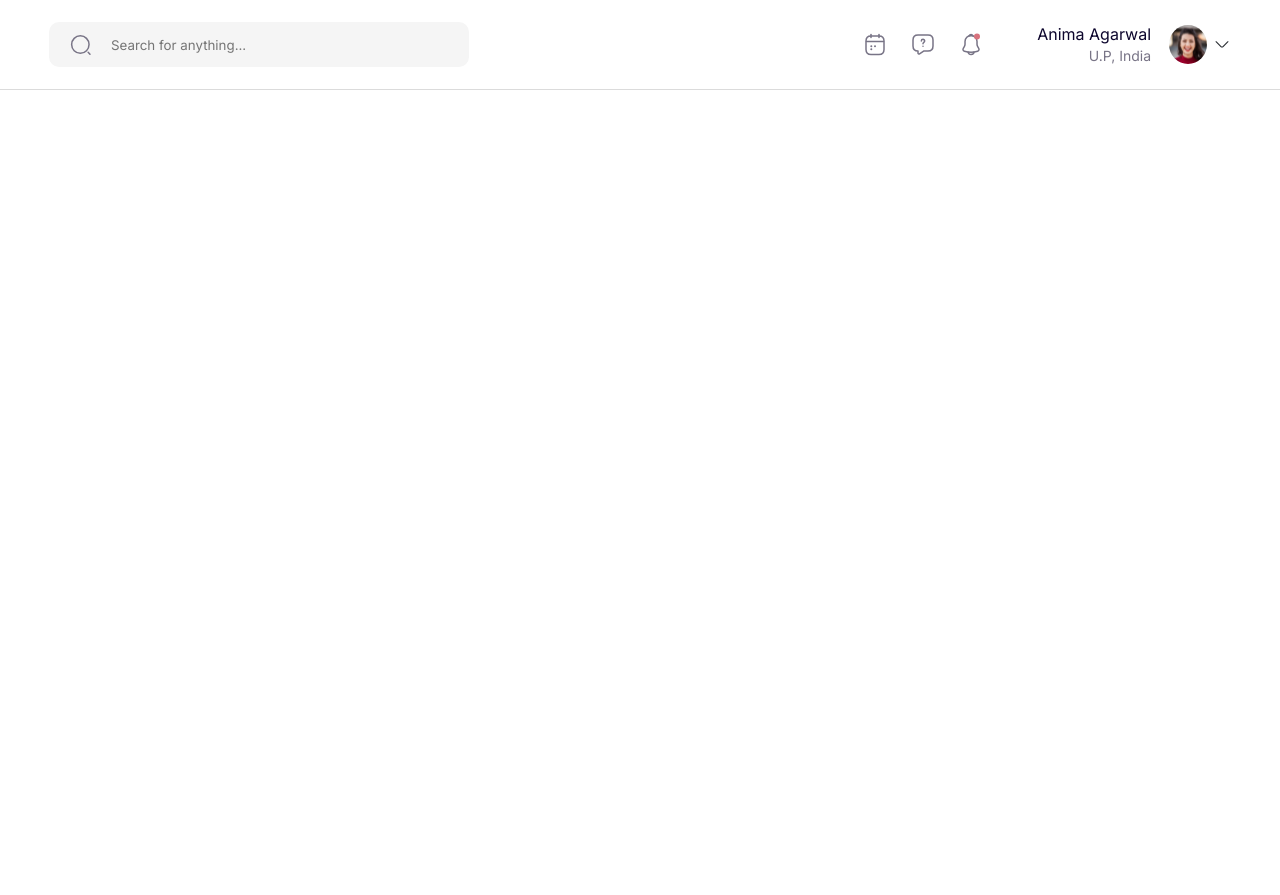
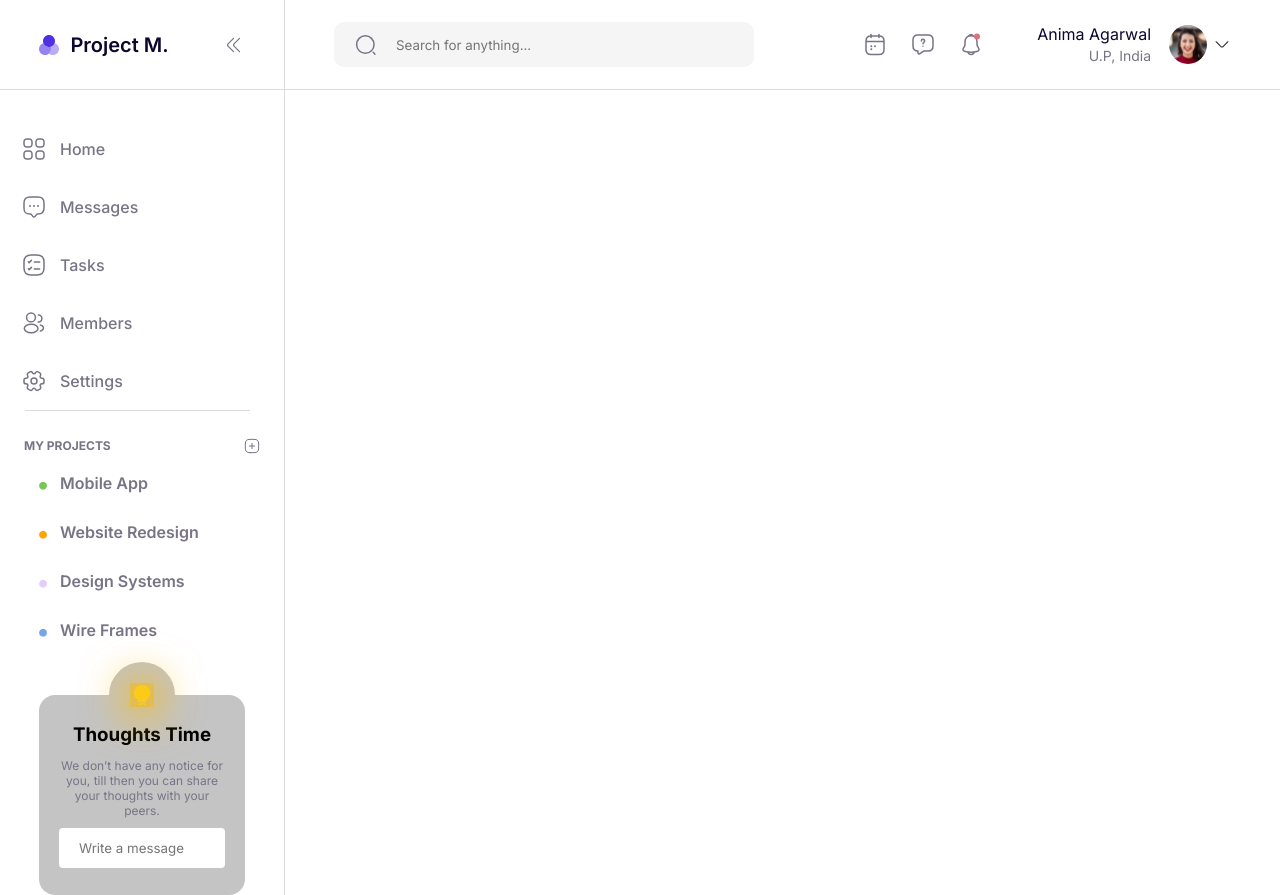
Before and after one commit to RohithVY/kanban-react-project, a React (Vite) app: page / in a window 1280 px wide. Before the commit the page ends 800 px from the top, so only its background shows below. Built offline with nearby package versions, Linux system fonts and the light colour scheme.

Commit message:
Updated Asidebar with styles

```diff
--- a/App.js
+++ b/App.js
@@ -1,15 +1,19 @@
 import React from "react";
 import ReactDOM from "react-dom/client";
-import './styles.css'
+import "./styles.css";
 import NavigationHeader from "./components/NavigationHeader";
+import SideMenuBar from "./components/SideMenuBar";
 
 const App = () => {
-    return(
-        <div id="app">
-            <NavigationHeader />
-        </div>
-    );
-}
+  return (
+    <span id="app">
+      <SideMenuBar />
+      <div className="body__container">
+        <NavigationHeader />
+      </div>
+    </span>
+  );
+};
 
 const root = ReactDOM.createRoot(document.getElementById("root"));
 
--- a/components/NavigationHeader.js
+++ b/components/NavigationHeader.js
@@ -1,5 +1,4 @@
 import React from "react";
-import logo from "../assets/logo.svg";
 import search from "../assets/search.svg";
 import navicons from "../assets/navicons.svg";
 import user from "../assets/user.svg";
@@ -9,10 +8,7 @@ import './styles/nav_styles.css'
 const NavigationHeader = () => {
   return (
     <div className="nav__wrapper">
-      {/* <span className="logo__wrapper">
-        <img src={logo} alt="logo" />
-        <h1>Project M.</h1>
-      </span> */}
+
       <span className="nav__searchwrapper">
         <img src={search} alt="search__icon" />
         <input
--- /dev/null
+++ b/components/Notification.js
@@ -0,0 +1,22 @@
+import React from "react";
+import lamp from "../assets/lamp.png";
+
+const Notification = () => {
+  return (
+    <div className="notice__container">
+      <div className="lamp">
+        <img src={lamp} alt="lamp" className="lampimage"/>
+      </div>
+      <div className="notice__box">
+        <h3 className="notice_header">Thoughts Time</h3>
+        <p className="notice__para">
+          We don’t have any notice for you, till then you can share your
+          thoughts with your peers.
+        </p>
+        <input type="text" className="notice__input" placeholder="Write a message"/>
+      </div>
+    </div>
+  );
+};
+
+export default Notification;
--- /dev/null
+++ b/components/SideMenuBar.js
@@ -0,0 +1,76 @@
+import React from "react";
+import "./styles/menustyles.css";
+import logo from "../assets/logo.svg";
+import home from "../assets/home.svg";
+import leftarrow from "../assets/leftarrow.svg";
+import tasks from "../assets/tasks.svg";
+import message from "../assets/message.svg";
+import profile from "../assets/profile.svg";
+import setting from "../assets/setting.svg";
+import addsquare from "../assets/addsquare.svg";
+import threedots from "../assets/threedots.svg";
+import Notification from "./Notification.js";
+
+const SideMenuBar = () => {
+  return (
+    <aside className="menu__container">
+      <span className="logo__wrapper">
+        <img src={logo} alt="logo" />
+        <h1>Project M.</h1>
+        <img src={leftarrow} alt="leftarrow" className="menu__leftarrow" />
+      </span>
+      <div className="toggle__menu">
+        <span className="menu__item">
+          <img src={home} alt="home" className="each__icon" />
+          <span className="each__itemname">home</span>
+        </span>
+        <span className="menu__item">
+          <img src={message} alt="message" className="each__icon" />
+          <span className="each__itemname">messages</span>
+        </span>
+        <span className="menu__item">
+          <img src={tasks} alt="tasks" className="each__icon" />
+          <span className="each__itemname">tasks</span>
+        </span>
+        <span className="menu__item">
+          <img src={profile} alt="user" className="each__icon" />
+          <span className="each__itemname">Members</span>
+        </span>
+        <span className="menu__item">
+          <img src={setting} alt="setting" className="each__icon" />
+          <span className="each__itemname">settings</span>
+        </span>
+        <span className="menu__border"></span>
+      </div>
+      <div className="menu__projects">
+        <div className="project__header">
+          <h3 className="project__title">My Projects</h3>
+          <img src={addsquare} alt="addsquare" />
+        </div>
+        <div className="project__items">
+          <span className="project__dot green">&bull;</span>
+          <span className="project__type">Mobile App</span>
+          <img src={threedots} alt="threedots" className="threedots" />
+        </div>
+        <div className="project__items">
+          <span className="project__dot orange">&bull;</span>
+          <span className="project__type">Website Redesign</span>
+          <img src={threedots} alt="threedots" className="threedots" />
+        </div>
+        <div className="project__items">
+          <span className="project__dot lightpurple">&bull;</span>
+          <span className="project__type">Design Systems</span>
+          <img src={threedots} alt="threedots" className="threedots" />
+        </div>
+        <div className="project__items">
+          <span className="project__dot blue">&bull;</span>
+          <span className="project__type">Wire Frames</span>
+          <img src={threedots} alt="threedots" className="threedots" />
+        </div>
+      </div>
+      <Notification />
+    </aside>
+  );
+};
+
+export default SideMenuBar;
--- /dev/null
+++ b/components/styles/menustyles.css
@@ -0,0 +1,204 @@
+@import url("https://fonts.googleapis.com/css2?family=Inter:wght@300;400;500;600;700&display=swap");
+
+/* Aside */
+.menu__container {
+  position: sticky;
+  float: left;
+  height: 100%;
+  width: 285px;
+  border-right: 1px solid #dbdbdb;
+}
+
+.logo__wrapper {
+  display: flex;
+  height: 90px;
+  border-bottom: 1px solid #dbdbdb;
+  justify-content: center;
+  align-items: center;
+  /* flex-direction: column; */
+}
+
+.logo__wrapper > h1 {
+  font-weight: 600;
+  font-size: 20px;
+  line-height: 24px;
+  color: #0d062d;
+  margin-left: 9px;
+}
+
+.toggle__menu {
+  display: flex;
+  flex-direction: column;
+  margin-top: 30px;
+}
+
+.menu__item {
+  margin: 17px 22px;
+  display: flex;
+  align-items: center;
+  text-transform: capitalize;
+  color: #787486;
+}
+
+.each__itemname {
+  width: 46px;
+  height: 19px;
+  font-weight: 500;
+  font-size: 16px;
+  line-height: 19px;
+  margin-left: 14px;
+}
+
+.menu__border {
+  height: 1px;
+  width: 225px;
+  border-bottom: 1px solid #dbdbdb;
+  margin-left: 25px;
+}
+
+.menu__leftarrow {
+  margin-left: 52px;
+}
+
+.menu__projects {
+  margin: 27px 24px;
+}
+
+.project__items:nth-child(1) {
+  margin-top: 20px;
+}
+
+.project__title {
+  font-weight: 700;
+  font-size: 12px;
+  line-height: 15px;
+  text-transform: uppercase;
+  color: #787486;
+}
+
+.project__items {
+  display: flex;
+  align-items: center;
+  margin: 10px 0;
+  border-radius: 6px;
+  height: 39px;
+}
+
+.project__items:hover {
+  background: rgba(80, 48, 229, 0.08);
+}
+
+.project__items:hover > .project__type {
+  color: #0d062d;
+}
+
+.project__header {
+  display: flex;
+  justify-content: space-between;
+}
+.project__dot {
+  margin: 0 12px;
+  width: 8px;
+  font-size: 25px;
+}
+
+.green {
+  color: #7ac555 !important;
+}
+
+.orange {
+  color: #ffa500 !important;
+}
+
+.lightpurple {
+  color: #e4ccfd !important;
+}
+
+.blue {
+  color: #76a5ea !important;
+}
+
+.project__type {
+  font-weight: 600;
+  font-size: 16px;
+  line-height: 19px;
+  color: #787486;
+  margin-left: 4px;
+  margin-right: 60px;
+}
+
+.threedots {
+  position: absolute;
+  right: 30px;
+  margin-right: 10px;
+  display: none;
+}
+
+.project__items:hover > .threedots {
+  display: block;
+}
+
+.notice__container {
+  position: relative;
+  display: flex;
+  justify-content: center;
+}
+
+.lamp {
+  top: -33px;
+  position: absolute;
+  width: 66px;
+  height: 66px;
+  background-color: #c4c4c4;
+  border-radius: 50%;
+  display: flex;
+  align-items: center;
+  justify-content: center;
+}
+
+.lampimage {
+  box-shadow: inset 0px 0px 43px 12px #fcba0396,0px 2px 37px 10px #fcba0396;
+}
+
+.notice__container {
+  margin-top: 45px;
+}
+
+.notice__box {
+  width: 206px;
+  height: 200px;
+  border-radius: 16px;
+  background-color: #c4c4c4;
+  padding: 20px;
+  display: flex;
+  justify-content: center;
+  align-items: center;
+  flex-direction: column;
+}
+
+.notice__header {
+  font-weight: 500;
+  font-size: 14px;
+  line-height: 17px;
+  color: #000000;
+}
+
+.notice__para {
+  font-weight: 400;
+  font-size: 12px;
+  line-height: 15px;
+  text-align: center;
+  color: #787486;
+  margin-top: 12px;
+}
+
+.notice__input {
+  width: 166px;
+  height: 40px;
+  background: #ffffff;
+  border-radius: 4px;
+  outline: none;
+  border: transparent;
+  padding-left: 20px;
+  margin-top: 10px;
+}
--- a/components/styles/nav_styles.css
+++ b/components/styles/nav_styles.css
@@ -4,9 +4,9 @@
     display: flex;
     justify-content: space-between;
     align-items: center;
-    /* background-color: bisque; */
     height: 90px;
     border-bottom: 1px solid #DBDBDB;
+
 }
 
 .nav__searchwrapper {
--- a/styles.css
+++ b/styles.css
@@ -1,4 +1,4 @@
-@import url('https://fonts.googleapis.com/css2?family=Inter:wght@300;400;600;700&display=swap');
+@import url("https://fonts.googleapis.com/css2?family=Inter:wght@300;400;600;700&display=swap");
 
 *,
 *::before,
@@ -8,3 +8,7 @@
   box-sizing: border-box;
   font-family: "Inter", sans-serif;
 }
+
+.app {
+  display: inline-block;
+}
```
Also changed, not shown: assets/lamp.png (added), assets/threedots.svg (added).
